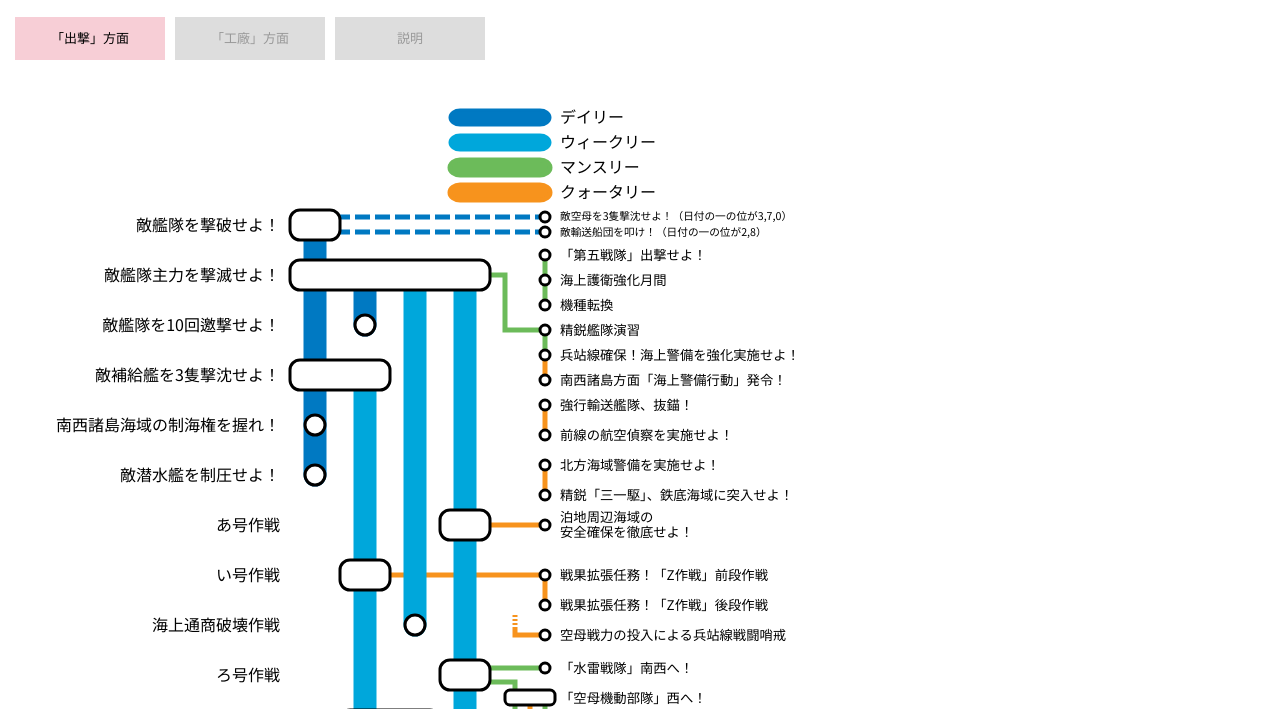
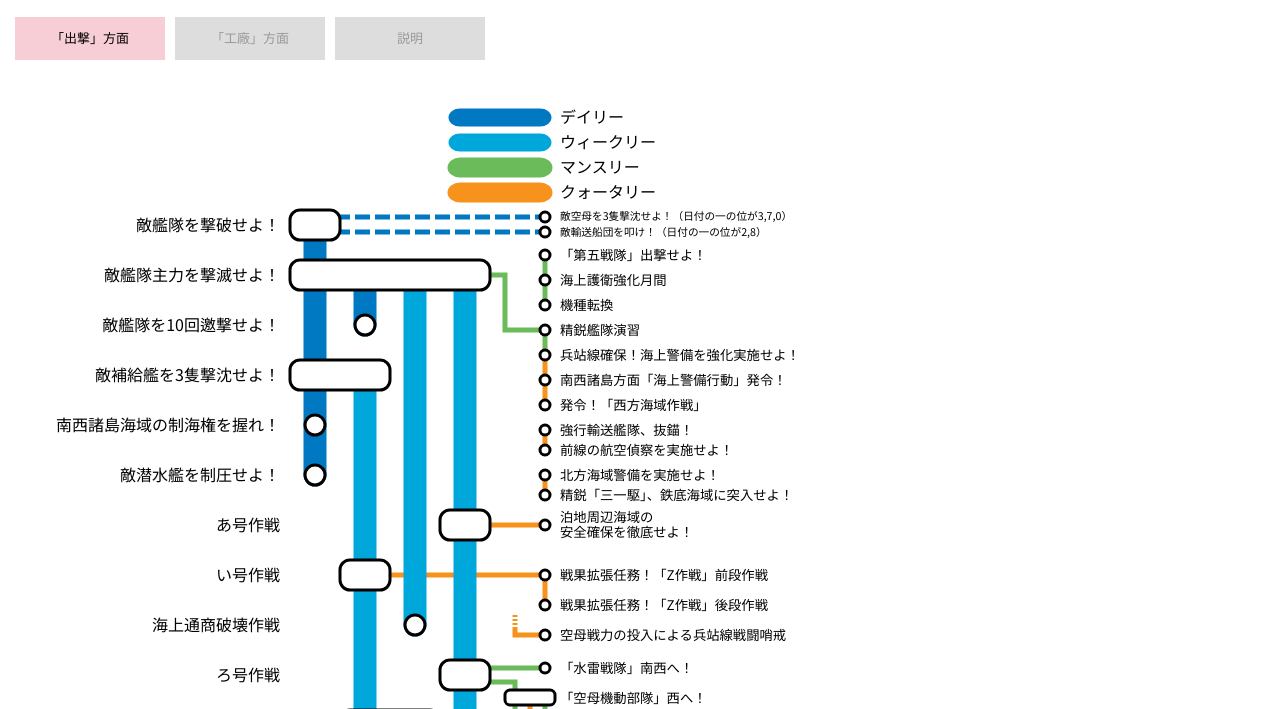
Before and after one commit to nekogoro/kqrm, a plain HTML site: page index.html in a window 1280 px wide. Shown: the part 91-800 px from the top of the page. Drawn offline with Linux system fonts and the light colour scheme; a web font is replaced by a local one.

Commit message:
Bq12, Bq13 の追加

```diff
--- a/index.html
+++ b/index.html
@@ -3,7 +3,8 @@
 <head>
 	<meta charset="utf-8" />
 	<meta name="viewport" content="width=900">
-	<title>ルーチン任務ルートマップ - 夕張の実験ノート</title>
+	<meta name="description" content="「艦これ」におけるルーチン任務の路線図風遷移図" />
+	<title>夕張の実験ノート | ルーチン任務ルートマップ</title>
 	<link href="style.css" rel="stylesheet" />
 	<link href="https://fonts.googleapis.com/css?family=Muli:400,900|Noto+Sans+JP:400,900&amp;subset=japanese" rel="stylesheet">
 	<style type="text/css">
@@ -48,19 +49,20 @@
 						<polyline points="465,582 515,582 515,628"/>
 						<polyline points="545,600 545,688"/>
 						<polyline points="415,632 485,632 485,778 545,778"/>
-						<polyline points="515,845 515,875 545,875" stroke-dasharray="2 2 2 2 2 2 2 2 2 2 50"/>
+						<polyline points="515,855 515,875 545,875" stroke-dasharray="2 2 2 2 2 2 50"/>
 						<rect x="450" y="60" rx="10" fill="#6CBB5A" width="100" height="15"/>
 					</g>
 
 					<g id="line_quarterly" stroke-width="5" fill="none" stroke="#F7931D">
-						<polyline points="545,260 545,280"/>
-						<polyline points="545,305 545,335"/>
-						<polyline points="545,365 545,400"/>
+						<polyline points="545,260 545,300"/>
+						<polyline points="545,335 545,355"/>
+						<polyline points="545,375 545,400"/>
 						<polyline points="465,425 545,425"/>
 						<polyline points="365,475 545,475"/>
 						<polyline points="545,475 545,505"/>
 						<polyline points="515,515 515,535 545,535" stroke-dasharray="2 2 2 2 2 2 50"/>
 						<polyline points="530,600 530,658"/>
+						<polyline points="515,698 515,718 545,718" stroke-dasharray="2 2 2 2 2 2 50"/>
 						<polyline points="365,825 545,825"/>
 						<rect x="450" y="85" rx="10" fill="#F7931D" width="100" height="15"/>
 					</g>
@@ -147,20 +149,27 @@
 
 					<circle cx="545" cy="305" r="5" fill="#FFFFFF" stroke="#000000" stroke-width="3"/>
 					<text x="560" y="310" style="font-size: 10pt;">
+						<a href="https://wikiwiki.jp/kancolle/%E4%BB%BB%E5%8B%99#id-Bq12" target="_blank">
+							発令！「西方海域作戦」
+						</a>
+					</text>
+
+					<circle cx="545" cy="330" r="5" fill="#FFFFFF" stroke="#000000" stroke-width="3"/>
+					<text x="560" y="335" style="font-size: 10pt;">
 						<a href="https://wikiwiki.jp/kancolle/%E4%BB%BB%E5%8B%99#id-Bq3" target="_blank">
 							強行輸送艦隊、抜錨！
 						</a>
 					</text>
 
-					<circle cx="545" cy="335" r="5" fill="#FFFFFF" stroke="#000000" stroke-width="3"/>
-					<text x="560" y="340" style="font-size: 10pt;">
+					<circle cx="545" cy="350" r="5" fill="#FFFFFF" stroke="#000000" stroke-width="3"/>
+					<text x="560" y="355" style="font-size: 10pt;">
 						<a href="https://wikiwiki.jp/kancolle/%E4%BB%BB%E5%8B%99#id-Bq4" target="_blank">
 							前線の航空偵察を実施せよ！
 						</a>
 					</text>
 
-					<circle cx="545" cy="365" r="5" fill="#FFFFFF" stroke="#000000" stroke-width="3"/>
-					<text x="560" y="370" style="font-size: 10pt;">
+					<circle cx="545" cy="375" r="5" fill="#FFFFFF" stroke="#000000" stroke-width="3"/>
+					<text x="560" y="380" style="font-size: 10pt;">
 						<a href="https://wikiwiki.jp/kancolle/%E4%BB%BB%E5%8B%99#id-Bq5" target="_blank">
 							北方海域警備を実施せよ！
 						</a>
@@ -234,6 +243,13 @@
 					<text x="560" y="693" style="font-size: 10pt;">
 						<a href="https://wikiwiki.jp/kancolle/%E4%BB%BB%E5%8B%99#id-F22" target="_blank">
 								精鋭「艦戦」隊の新編成
+						</a>
+					</text>
+
+					<circle cx="545" cy="718" r="5" fill="#FFFFFF" stroke="#000000" stroke-width="3"/>
+					<text x="560" y="723" style="font-size: 10pt;">
+						<a href="https://wikiwiki.jp/kancolle/%E4%BB%BB%E5%8B%99#id-Bq13" target="_blank">
+								拡張「六水戦」、最前線へ！
 						</a>
 					</text>
 
@@ -392,6 +408,8 @@
 					<dt>単発任務について</dt>
 					<dd>ルーチンワークのお供に利用することを想定しているため、単発任務については記載しておりません。<br />
 							前提条件を満たしているのに任務が発生しない場合は、単発任務を満たしていない可能性があります。</dd>
+					<dt>最終更新</dt>
+					<dd>2020年1月14日実装分まで対応</dd>
 				</dl>
 			</div>
 		</div>
```
